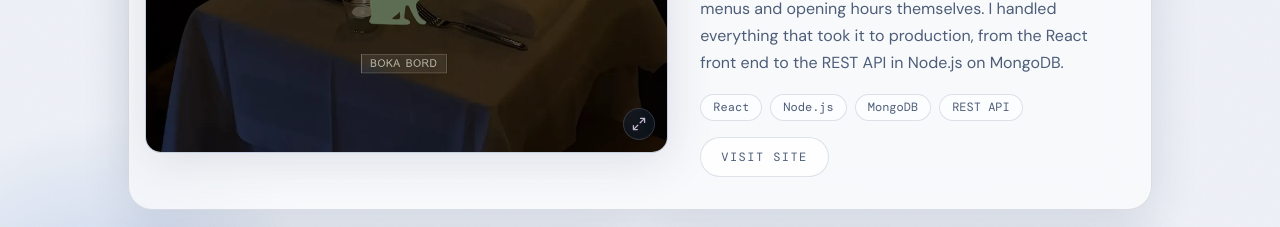
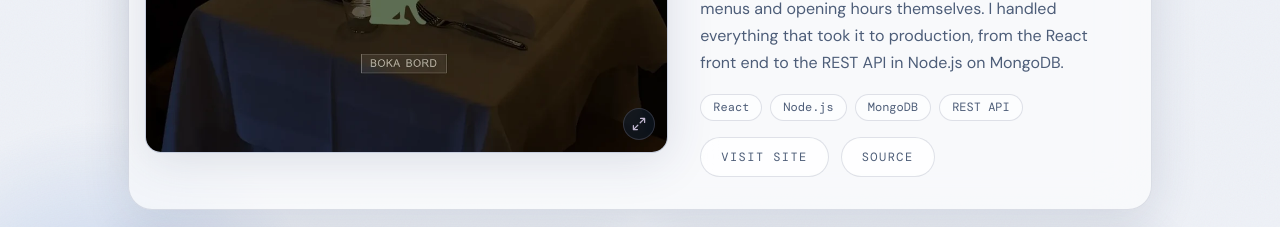
Before and after one commit to DavidAkerlind/portfolio_page, a React (Vite) app: page / in a window 1280 px wide. Shown: the part 1180-1407 px from the top of the page. Built offline with nearby package versions, Linux system fonts and the light colour scheme.

Commit message:
Link the Harpaviljongen source code from its project card
A Source button (Källkod in Swedish) next to Visit site, pointing at the public repository.

Co-Authored-By: Claude Sonnet 5.5 <noreply@anthropic.com>
Claude-Session: https://claude.ai/code/session_01V2AXfnzt3cR9dUYPQ3F8Te

```diff
--- a/src/data/projects.js
+++ b/src/data/projects.js
@@ -16,7 +16,10 @@ export const projects = [
 		description:
 			'A complete website solution for a Stockholm restaurant: a public site and an admin panel where the staff update menus and opening hours themselves. I handled everything that took it to production, from the React front end to the REST API in Node.js on MongoDB.',
 		tags: ['React', 'Node.js', 'MongoDB', 'REST API'],
-		links: [{ label: 'Visit site', href: 'https://www.harpaviljongen.com' }],
+		links: [
+			{ label: 'Visit site', href: 'https://www.harpaviljongen.com' },
+			{ label: 'Source', href: 'https://github.com/DavidAkerlind/harpaviljongen' },
+		],
 		image: harpaviljongenStart,
 		imageAlt:
 			'Harpaviljongen start page: a set table in a dim dining room with a green rabbit logo and a Boka bord (book a table) button',
--- a/src/i18n/sv.js
+++ b/src/i18n/sv.js
@@ -7,7 +7,7 @@ export const sv = {
 			period: 'juni 2025',
 			description:
 				'En komplett hemsidelösning för en restaurang i Stockholm: en publik sida och en adminpanel där personalen själva uppdaterar menyer och öppettider. Jag stod för allt som tog den till produktion, från React-frontenden till REST-API:t i Node.js på MongoDB.',
-			links: [{ label: 'Besök sidan' }],
+			links: [{ label: 'Besök sidan' }, { label: 'Källkod' }],
 			imageAlt:
 				'Harpaviljongens startsida: ett dukat bord i ett dunkelt matsalsrum med en grön harlogotyp och knappen Boka bord',
 			gallery: [
```
